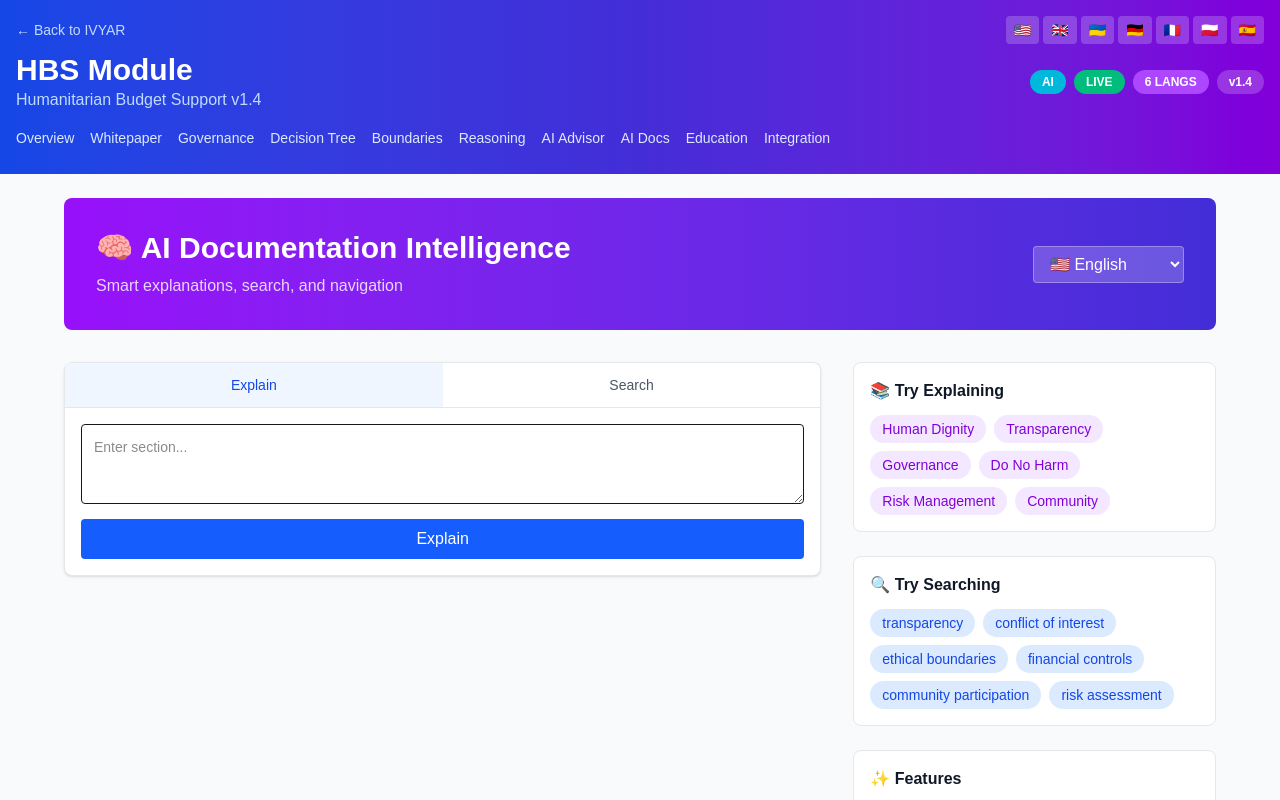
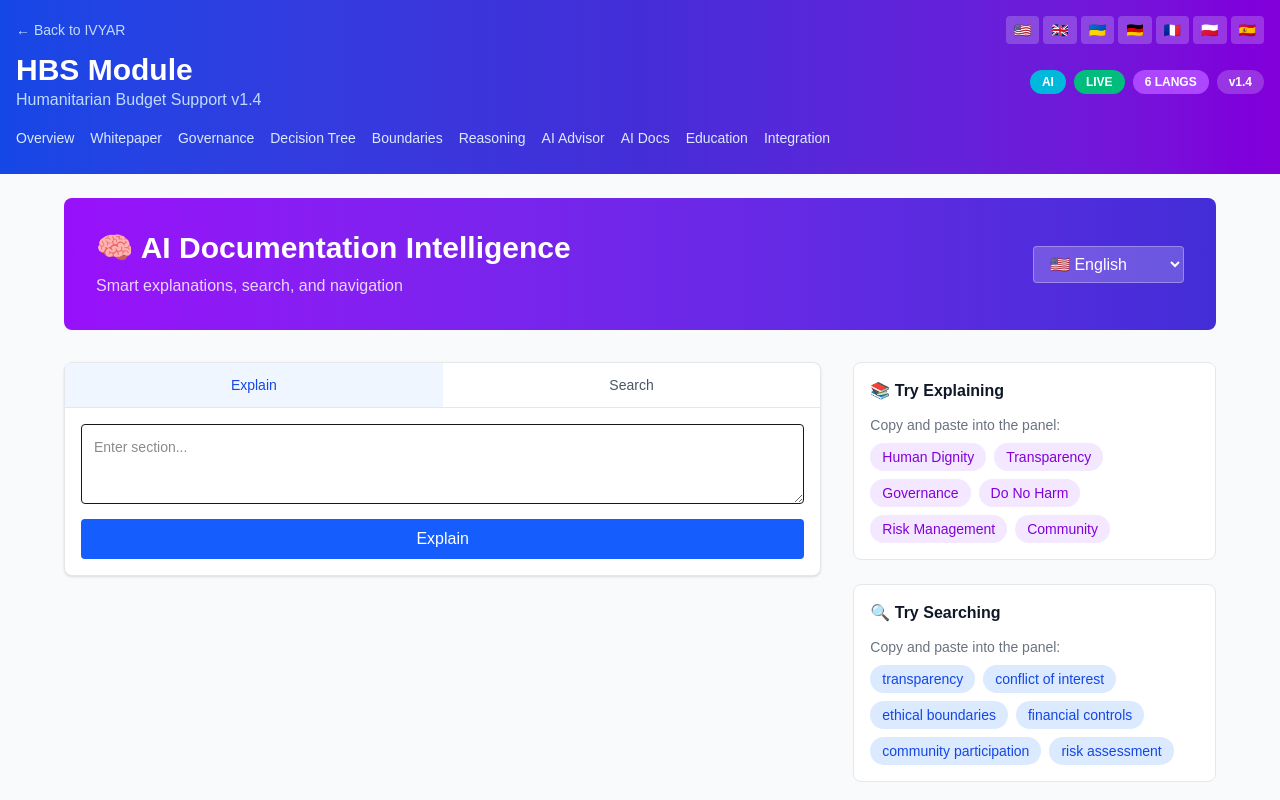
Before and after one commit to yarmis/ivyar-governance-portal, a Next.js app: page /hbs/docs in a window 1280 px wide. Shown: the top 800 px of the page. Built offline with nearby package versions, Linux system fonts and the light colour scheme.

Commit message:
Fix: AI Docs page simplified

```diff
--- a/app/hbs/docs/page.tsx
+++ b/app/hbs/docs/page.tsx
@@ -5,26 +5,9 @@ import AIDocPanel from '@/components/hbs/ai/AIDocPanel';
 
 export default function AIDocsPage() {
   const [lang, setLang] = useState('en');
-  const [explainText, setExplainText] = useState('');
-  const [searchText, setSearchText] = useState('');
 
-  const exampleSections = [
-    'Human Dignity',
-    'Transparency',
-    'Governance',
-    'Do No Harm',
-    'Risk Management',
-    'Community',
-  ];
-
-  const exampleSearches = [
-    'transparency',
-    'conflict of interest',
-    'ethical boundaries',
-    'financial controls',
-    'community participation',
-    'risk assessment',
-  ];
+  const exampleSections = ['Human Dignity', 'Transparency', 'Governance', 'Do No Harm', 'Risk Management', 'Community'];
+  const exampleSearches = ['transparency', 'conflict of interest', 'ethical boundaries', 'financial controls', 'community participation', 'risk assessment'];
 
   return (
     <div className="bg-gray-50 min-h-screen p-6">
@@ -48,24 +31,26 @@ export default function AIDocsPage() {
 
         <div className="grid grid-cols-1 lg:grid-cols-3 gap-8">
           <div className="lg:col-span-2">
-            <AIDocPanel lang={lang} initialSection={explainText} initialQuery={searchText} />
+            <AIDocPanel lang={lang} />
           </div>
 
           <div className="space-y-6">
             <div className="bg-white rounded-lg border border-gray-200 p-4">
               <h3 className="font-bold text-gray-900 mb-3">📚 Try Explaining</h3>
+              <p className="text-sm text-gray-500 mb-2">Copy and paste into the panel:</p>
               <div className="flex flex-wrap gap-2">
                 {exampleSections.map((sec) => (
-                  <button key={sec} onClick={() => setExplainText(sec)} className="text-sm px-3 py-1 bg-purple-100 text-purple-700 rounded-full hover:bg-purple-200 transition-colors">{sec}</button>
+                  <span key={sec} className="text-sm px-3 py-1 bg-purple-100 text-purple-700 rounded-full cursor-pointer hover:bg-purple-200" onClick={() => navigator.clipboard.writeText(sec)}>{sec}</span>
                 ))}
               </div>
             </div>
 
             <div className="bg-white rounded-lg border border-gray-200 p-4">
               <h3 className="font-bold text-gray-900 mb-3">🔍 Try Searching</h3>
+              <p className="text-sm text-gray-500 mb-2">Copy and paste into the panel:</p>
               <div className="flex flex-wrap gap-2">
                 {exampleSearches.map((s) => (
-                  <button key={s} onClick={() => setSearchText(s)} className="text-sm px-3 py-1 bg-blue-100 text-blue-700 rounded-full hover:bg-blue-200 transition-colors">{s}</button>
+                  <span key={s} className="text-sm px-3 py-1 bg-blue-100 text-blue-700 rounded-full cursor-pointer hover:bg-blue-200" onClick={() => navigator.clipboard.writeText(s)}>{s}</span>
                 ))}
               </div>
             </div>
@@ -75,7 +60,7 @@ export default function AIDocsPage() {
               <ul className="space-y-2 text-sm text-gray-700">
                 <li>✓ AI-powered explanations</li>
                 <li>✓ Intelligent search</li>
-                <li>✓ Key points & examples</li>
+                <li>✓ Key points and examples</li>
                 <li>✓ Risk identification</li>
                 <li>✓ 6 languages supported</li>
               </ul>
```
